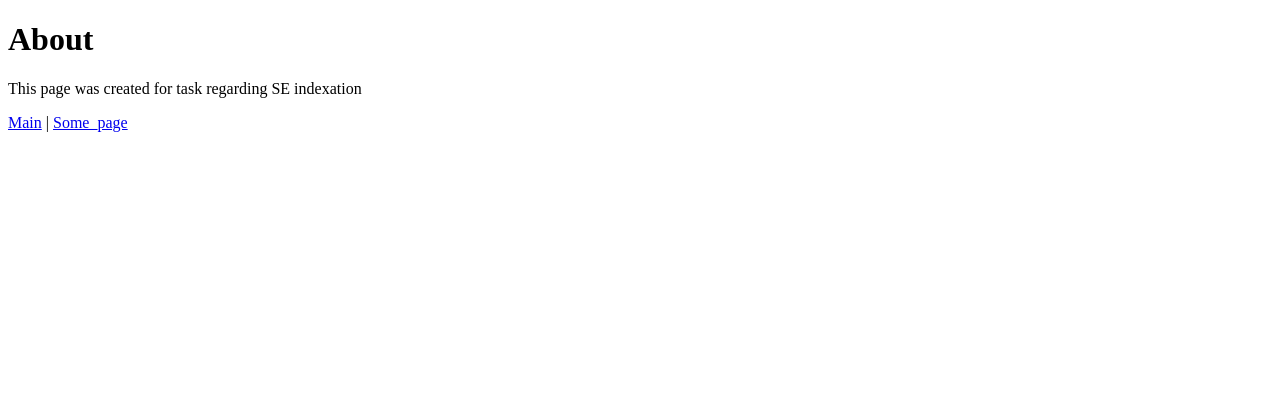
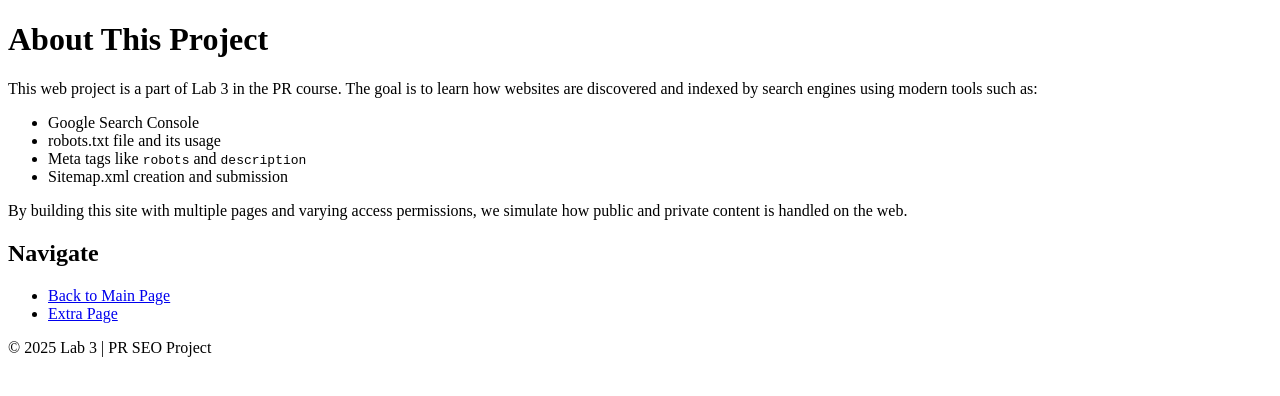
Before and after one commit to Demon9959/Demon9959.github.io, a plain HTML site: page about.html in a window 1280 px wide. Drawn offline with Linux system fonts and the light colour scheme.

Commit message:
Update about.html
Expanded page for faster indexation

```diff
--- a/about.html
+++ b/about.html
@@ -1,17 +1,38 @@
 <!DOCTYPE html>
-<html lang="uk">
+<html lang="en">
 <head>
   <meta charset="UTF-8">
-  <meta name="description" content="info about site">
+  <meta name="description" content="Details about Lab 3 project focused on SEO, indexing, and web visibility.">
+  <meta name="keywords" content="about lab, SEO project, indexing, PR task 3, metadata, search engine visibility">
   <meta name="robots" content="index, follow">
-  <title>Lab3 About page</title>
+  <title>About – Lab 3 SEO Project</title>
 </head>
 <body>
-  <h1>About</h1>
-  <p>This page was created for task regarding SE indexation</p>
+  <header>
+    <h1>About This Project</h1>
+  </header>
+
+  <main>
+    <p>This web project is a part of Lab 3 in the PR course. The goal is to learn how websites are discovered and indexed by search engines using modern tools such as:</p>
+    <ul>
+      <li>Google Search Console</li>
+      <li>robots.txt file and its usage</li>
+      <li>Meta tags like <code>robots</code> and <code>description</code></li>
+      <li>Sitemap.xml creation and submission</li>
+    </ul>
+    <p>By building this site with multiple pages and varying access permissions, we simulate how public and private content is handled on the web.</p>
+  </main>
+
   <nav>
-    <a href="index.html">Main</a> |
-    <a href="some_page.html">Some_page</a>
+    <h2>Navigate</h2>
+    <ul>
+      <li><a href="index.html">Back to Main Page</a></li>
+      <li><a href="some_page.html">Extra Page</a></li>
+    </ul>
   </nav>
+
+  <footer>
+    <p>&copy; 2025 Lab 3 | PR SEO Project</p>
+  </footer>
 </body>
 </html>
```
